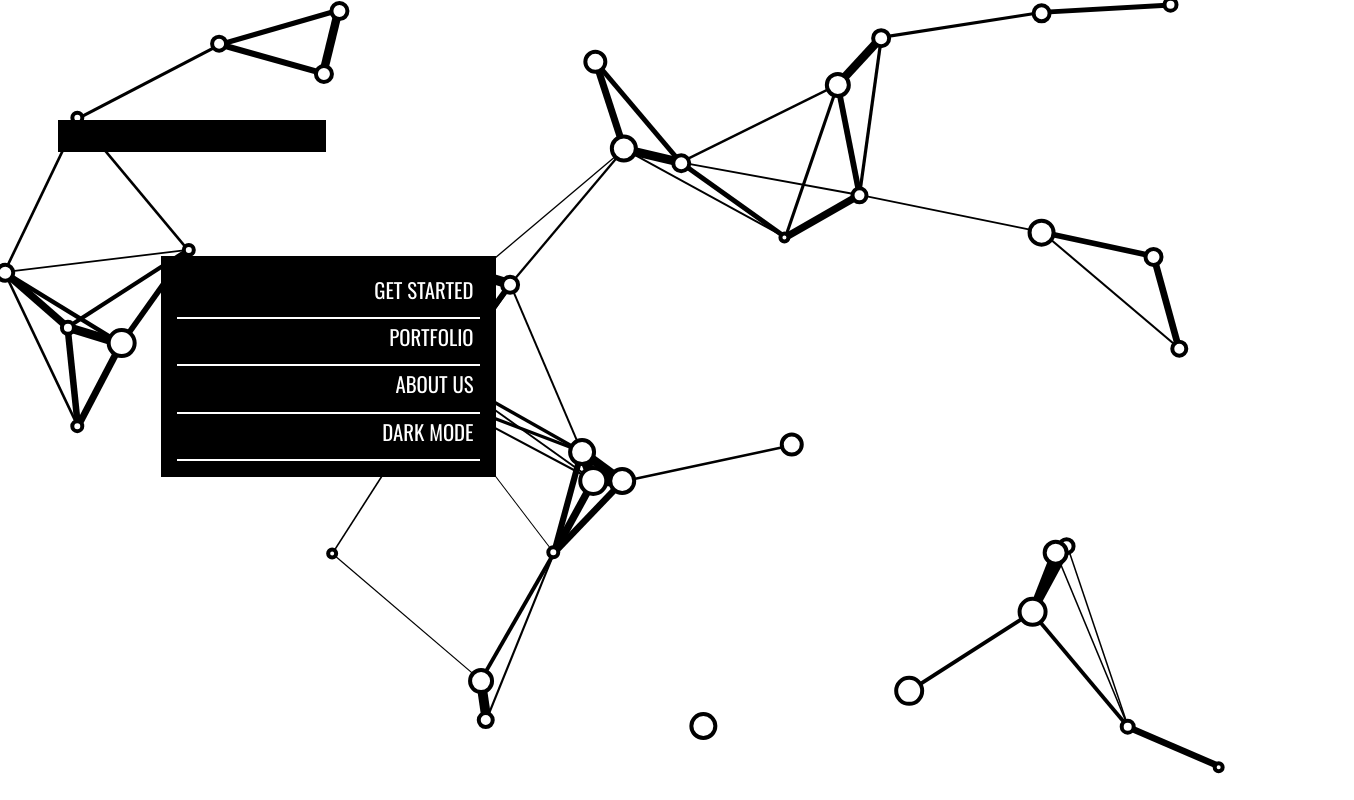
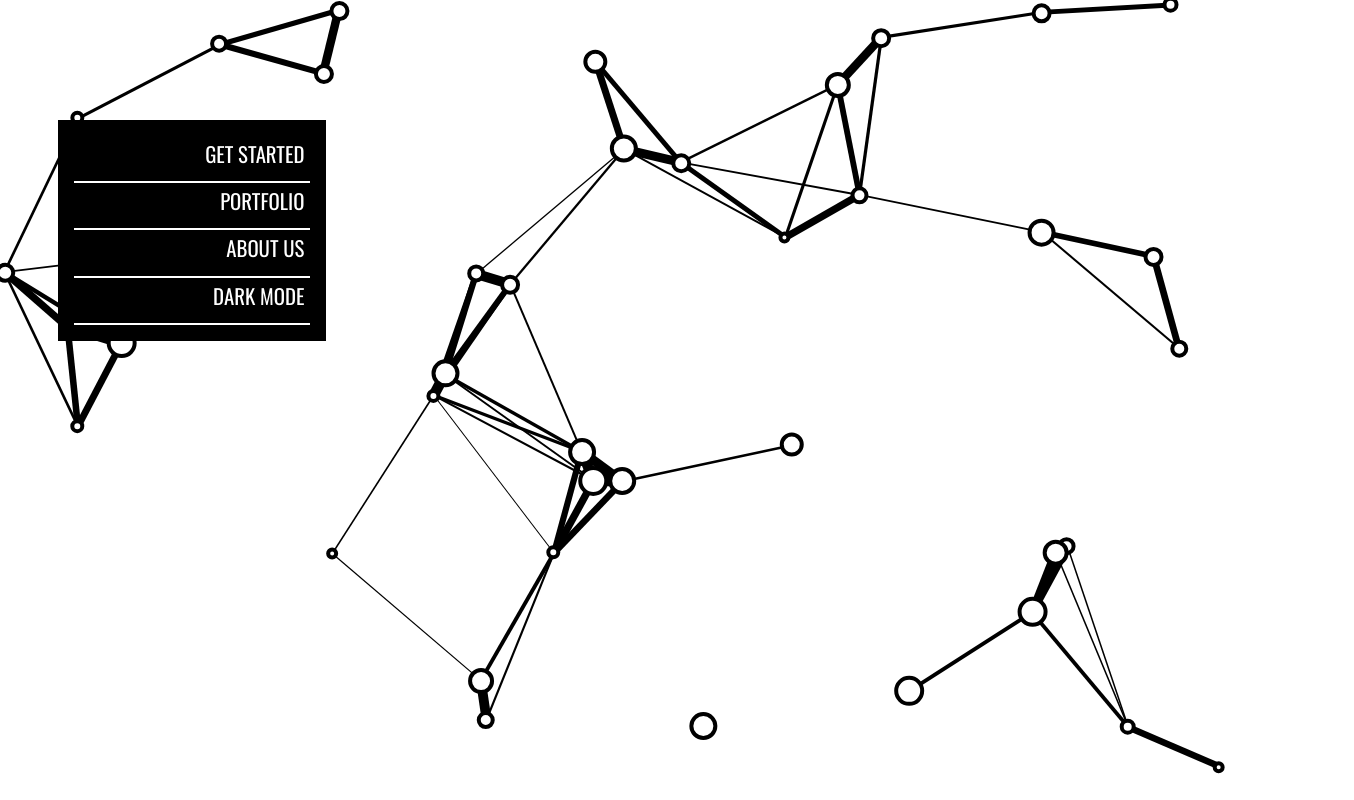
Before and after one commit to rubydevco/rubydev-tempsite, a React (Create React App) app: page / in a window 1280 px wide. Shown: the whole page, 1354 px wide, since content can reach past the window. Built offline with nearby package versions, Linux system fonts and the light colour scheme.

Commit message:
i messed up git so i copy pasted

```diff
--- a/src/components/Main.js
+++ b/src/components/Main.js
@@ -7,7 +7,6 @@ import CanvasMenu from '../js/CanvasMenu';
 
 import GettingStarted from './GettingStarted/GettingStarted';
 import Portfolio from './Portfolio/Portfolio';
-import AboutUs from './AboutUs/AboutUs';
 
 const Main = () => {
   const [page, setPage] = useState('');
@@ -31,7 +30,6 @@ const Main = () => {
           <GridItem colSpan={{ base: 10, md: 7, lg: 7 }}>
             {page === 'getting-started' && <GettingStarted />}
             {page === 'portfolio' && <Portfolio />}
-            {page === 'about-us' && <AboutUs />}
           </GridItem>
         </Grid>
       </section>
--- a/src/components/Menu.js
+++ b/src/components/Menu.js
@@ -1,9 +1,7 @@
-import { Center, Grid, GridItem, Box, Button } from '@chakra-ui/react';
 import { Link } from '@chakra-ui/react';
-import { Link as RouterLink } from 'react-router-dom';
 import MenuLink from './MenuLink';
 import { useColorMode } from '@chakra-ui/react';
-const Menu = () => {
+const Menu = ({ changePage }) => {
   const { colorMode, toggleColorMode } = useColorMode();
   var darkModeText = 'Dark Mode';
   if (colorMode === 'dark') {
@@ -13,43 +11,43 @@ const Menu = () => {
   }
 
   return (
-    <section className='menu'>
-      <Grid templateColumns='repeat(10, 1fr)' gap={1}>
-        <GridItem colSpan={{ base: 10, md: 4, lg: 4 }}>
-          <Center m={4}>
-            <Box bg='black' w='70%' p={4} color='white'>
+    <>
+      {/* <Grid templateColumns='repeat(10, 1fr)' gap={1}>
+        <GridItem colSpan={{ base: 10, md: 4, lg: 4 }}> */}
+      {/* <Center m={4}>
+        <Box bg='black' w='70%' p={4} color='white'> */}
       <Link
-                as={RouterLink}
-                to='/getting-started'
         style={{ textDecoration: 'none' }}
+        onClick={() => {
+          changePage('getting-started');
+        }}
       >
         <MenuLink text='Get Started' />
       </Link>
       <Link
-                as={RouterLink}
-                to='/portfolio'
         style={{ textDecoration: 'none' }}
+        onClick={() => {
+          changePage('portfolio');
+        }}
       >
         <MenuLink text='Portfolio' />
       </Link>
       <Link
-                as={RouterLink}
-                to='/about-us'
         style={{ textDecoration: 'none' }}
+        onClick={() => {
+          changePage('about-us');
+        }}
       >
         <MenuLink text='About Us' />
       </Link>
-              <Link
-                onClick={toggleColorMode}
-                style={{ textDecoration: 'none' }}
-              >
+      <Link onClick={toggleColorMode} style={{ textDecoration: 'none' }}>
         <MenuLink text={darkModeText} />
       </Link>
-            </Box>
-          </Center>
-        </GridItem>
-      </Grid>
-    </section>
+      {/* </Box>
+      </Center> */}
+      {/* </GridItem>
+      </Grid> */}
+    </>
   );
 };
 
```
Lines whose indentation alone changed are shown as unchanged.
